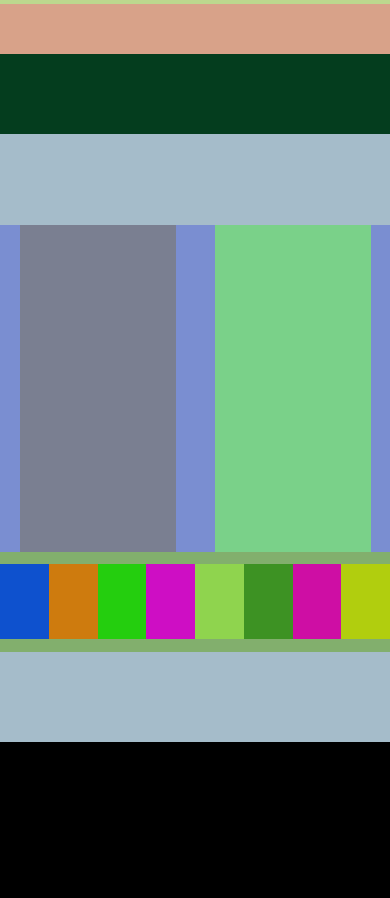
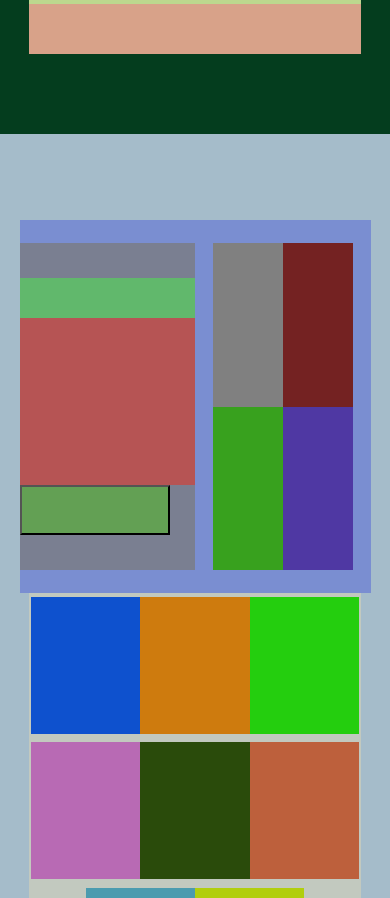
Before and after one commit to rsuazo/odin_next_web, a plain HTML site: page index.html in a window 390 px wide. Shown: the part 4400-5298 px from the top of the page. Drawn offline with Linux system fonts and the light colour scheme.

Commit message:
complete goals for template width

```diff
--- a/css/styles.css
+++ b/css/styles.css
@@ -233,28 +233,33 @@
   background-color:rgb(4, 61, 30);
   display: flex;
   flex-direction: column;
+  align-items: center;
   justify-content: center;
 }
 
 #newsletter_headline {
   height: 50px;
+  width: 85%;
   background-color:rgb(39, 40, 65);
 }
 
 #newsletter_subheadline {
   height: 50px;
+  width: 85%;
   background-color:rgb(32, 35, 41);
 
 }
 
 #newsletter_search {
   height: 50px;
+  width: 85%;
   background-color:rgb(188, 216, 142);
 
 }
 
 #newsletter_social {
   height: 50px;
+  width: 85%;
   background-color:rgb(216, 162, 137);
 }
 
@@ -264,30 +269,72 @@
   display: flex;
   flex-direction: column;
   justify-content: center;
+  align-items: center;
 }
 
 #work_with_us_wrapper {
   height: 327px;
+  width: 90%;
   background-color: rgb(122, 142, 209);
   display: grid;
   grid-template-columns: repeat(2, 1fr);
   justify-items: center;
+  align-content: center;
 }
 
 #work_with_text {
   height: 327px;
-  width: 80%;
+  width: 100%;
   background-color: rgb(122, 127, 145);
+  display: flex;
+  flex-direction: column;
+  justify-content: center;
+}
+
+#work_with_header {
+  height: 40px;
+  background-color: rgb(97, 184, 108);
+}
+
+#work_with_paragraph {
+  height: 167px;
+  background-color: rgb(182, 84, 84);
+}
+
+#work_with_button {
+  height: 50px;
+  width: 150px;
+  background-color: rgb(99, 160, 84);
 }
 
 #work_with_icons {
   height: 327px;
   width: 80%;
   background-color: rgb(122, 209, 137);
+  display: grid;
+  grid-template-columns: repeat(2, 1fr);
+  grid-template-rows: repeat(2, 1fr);
+}
+
+#workicon1 {
+  background-color: grey;
+}
+
+#workicon2 {
+  background-color: rgb(116, 34, 34);
+}
+
+#workicon3 {
+  background-color: rgb(56, 161, 30);
+}
+
+#workicon4 {
+  background-color: rgb(79, 56, 163);
 }
 
 #goals_social {
   height: 100px;
+  width: 85%;
   background-color: rgb(130, 175, 109);
   display: flex;
   justify-content: space-evenly;
@@ -295,56 +342,50 @@
 }
 
 #goalicon1 {
-  height: 75%;
-  width: 50px;
+  height: 70%;
+  width: 111px;
   background-color:rgb(14, 81, 206);
 }
 
 #goalicon2 {
-  height: 75%;
-  width: 50px;
+  height: 70%;
+  width: 111px;
   background-color:rgb(206, 123, 14);
 }
 
 #goalicon3 {
-  height: 75%;
-  width: 50px;
+  height: 70%;
+  width: 111px;
   background-color:rgb(36, 206, 14);
 }
 
 #goalicon4 {
-  height: 75%;
-  width: 50px;
+  height: 70%;
+  width: 111px;
   background-color:rgb(206, 14, 196);
 }
 
 #goalicon5 {
-  height: 75%;
-  width: 50px;
+  height: 70%;
+  width: 111px;
   background-color:rgb(143, 212, 78);
 }
 
 #goalicon6 {
-  height: 75%;
-  width: 50px;
+  height: 70%;
+  width: 111px;
   background-color:rgb(189, 96, 60);
 }
 
-#goalicon6 {
-  height: 75%;
-  width: 50px;
-  background-color:rgb(61, 146, 35);
-}
-
 #goalicon7 {
-  height: 75%;
-  width: 50px;
+  height: 70%;
+  width: 111px;
   background-color:rgb(206, 14, 164);
 }
 
 #goalicon8 {
-  height: 75%;
-  width: 50px;
+  height: 70%;
+  width: 111px;
   background-color:rgb(177, 206, 14);
 }
 
@@ -540,4 +581,239 @@
     height: 40px;
     width: 150px;
   }
+
+  #channels {
+    height: 576px;
+    background-color: rgb(83, 172, 61);
+    display: flex;
+    flex-direction: column;
+    justify-content: center;
+    align-items: center;
+  }
+
+  #channel_header {
+    height: 208px;
+    width: 85%;
+    background-color: rgb(197, 100, 100);
+  }
+
+  #channeltiles {
+    height: 375px;
+    width: 85%;
+    display: block;
+    background-color: rgb(140, 159, 196);
+    margin-top: 10px;
+    overflow-x: scroll;
+    overflow-y: hidden;
+    white-space: nowrap;
+  }
+
+  #channeltile1 {
+    height: 256px;
+    width: 259px;
+    background-color:rgb(214, 74, 18);
+    display: inline-block;
+  }
+
+  #channeltile2 {
+    height: 256px;
+    width: 259px;
+    background-color:rgb(148, 212, 132);
+    display: inline-block;
+  }
+
+  #channeltile3 {
+    height: 256px;
+    width: 259px;
+    background-color:rgb(99, 94, 117);
+    display: inline-block;
+  }
+
+  #channeltile4 {
+    height: 256px;
+    width: 259px;
+    background-color:rgb(177, 136, 121);
+    display: inline-block;
+  }
+
+  #channeltile5 {
+    height: 256px;
+    width: 259px;
+    background-color:rgb(14, 81, 206);
+    display: inline-block;
+  }
+
+  #newsletter {
+    height: 360px;
+    background-color:rgb(4, 61, 30);
+    display: flex;
+  }
+
+  #newsletter_headline {
+    height: 50px;
+    width: 85%;
+    background-color:rgb(97, 99, 156);
+  }
+
+  #newsletter_subheadline {
+    height: 50px;
+    width: 85%;
+    background-color:rgb(32, 35, 41);
+
+  }
+
+  #newsletter_search {
+    height: 50px;
+    width: 85%;
+    background-color:rgb(188, 216, 142);
+
+  }
+
+  #newsletter_social {
+    height: 50px;
+    width: 85%;
+    background-color:rgb(216, 162, 137);
+  }
+
+  #goals {
+    height: 981px;
+    background-color: rgb(165, 188, 202);
+    display: flex;
+    flex-direction: column;
+    justify-content: center;
+    align-items: center;
+  }
+
+  #work_with_us_wrapper {
+    height: 373px;
+    width: 90%;
+    background-color: rgb(122, 142, 209);
+    display: grid;
+    grid-template-columns: repeat(2, 1fr);
+    justify-items: center;
+    align-content: center;
+  }
+
+  #work_with_text {
+    height: 327px;
+    width: 100%;
+    background-color: rgb(122, 127, 145);
+    display: flex;
+    flex-direction: column;
+    justify-content: center;
+  }
+
+  #work_with_header {
+    height: 40px;
+    background-color: rgb(97, 184, 108);
+  }
+
+  #work_with_paragraph {
+    height: 167px;
+    background-color: rgb(182, 84, 84);
+  }
+
+  #work_with_button {
+    height: 50px;
+    width: 150px;
+    background-color: rgb(99, 160, 84);
+  }
+
+  #work_with_icons {
+    height: 327px;
+    width: 80%;
+    background-color: rgb(122, 209, 137);
+    display: grid;
+    grid-template-columns: repeat(2, 1fr);
+    grid-template-rows: repeat(2, 1fr);
+  }
+
+  #workicon1 {
+    background-color: grey;
+  }
+
+  #workicon2 {
+    background-color: rgb(116, 34, 34);
+  }
+
+  #workicon3 {
+    background-color: rgb(56, 161, 30);
+  }
+
+  #workicon4 {
+    background-color: rgb(79, 56, 163);
+  }
+
+  #goals_social {
+    height: 436px;
+    width: 85%;
+    background-color: rgb(194, 201, 191);
+    display: flex;
+    flex-wrap: wrap;
+    justify-content: center;
+    /* grid-template-columns: 1fr 1fr 1fr; */
+    /* grid-template-rows: 1fr 1fr 1fr ; */
+    /* grid-template-areas:
+    "tile1 tile2 tile3"
+    "tile4 tile5 tile6"
+    "tile7 tile8 ."; */
+    /* justify-content: space-evenly; */
+    /* align-items: center; */
+  }
+
+  #goalicon1 {
+    grid-area: tile1;
+    height: 137px;
+    width: 33%;
+    background-color:rgb(14, 81, 206);
+  }
+
+  #goalicon2 {
+    grid-area: tile2;
+    height: 137px;
+    width: 33%;
+    background-color:rgb(206, 123, 14);
+  }
+
+  #goalicon3 {
+    grid-area: tile3;
+    height: 137px;
+    width: 33%;
+    background-color:rgb(36, 206, 14);
+  }
+
+  #goalicon4 {
+    grid-area: tile4;
+    height: 137px;
+    width: 33%;
+    background-color:rgb(184, 106, 180);
+  }
+
+  #goalicon5 {
+    grid-area: tile5;
+    height: 137px;
+    width: 33%;
+    background-color:rgb(42, 75, 11);
+  }
+
+  #goalicon6 {
+    grid-area: tile6;
+    height: 137px;
+    width: 33%;
+    background-color:rgb(189, 96, 60);
+  }
+
+  #goalicon7 {
+    grid-area: tile7;
+    height: 137px;
+    width: 33%;
+    background-color:rgb(75, 155, 175);
+  }
+
+  #goalicon8 {
+    grid-area: tile8;
+    height: 137px;
+    width: 33%;
+    background-color:rgb(177, 206, 14);
+  }
 }
--- a/index.html
+++ b/index.html
@@ -73,8 +73,17 @@
 
     <div id="goals">
       <div id="work_with_us_wrapper">
-        <div id="work_with_text"></div>
-        <div id="work_with_icons"></div>
+        <div id="work_with_text">
+          <div id="work_with_header"></div>
+          <p id="work_with_paragraph"></p>
+          <button id="work_with_button"></button>
+        </div>
+        <div id="work_with_icons">
+          <div id="workicon1"></div>
+          <div id="workicon2"></div>
+          <div id="workicon3"></div>
+          <div id="workicon4"></div>
+        </div>
       </div>
       <div id="goals_social">
         <div id="goalicon1"></div>
```
